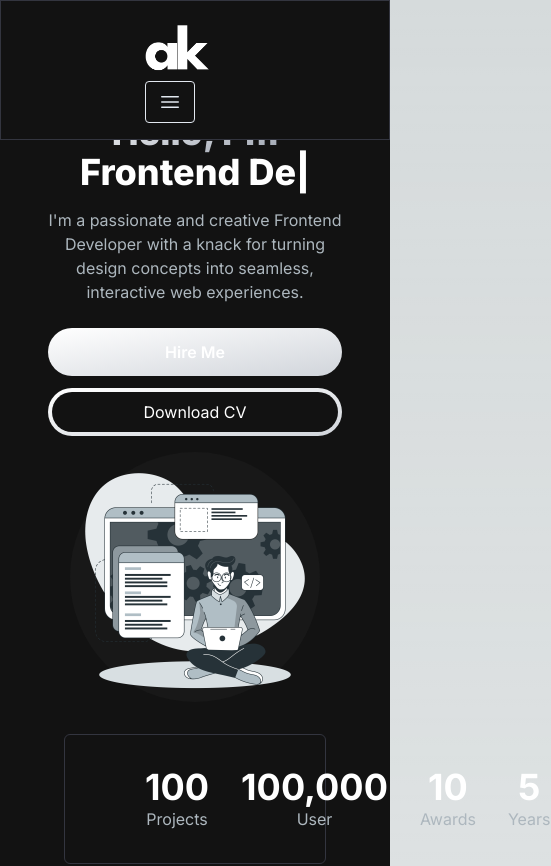
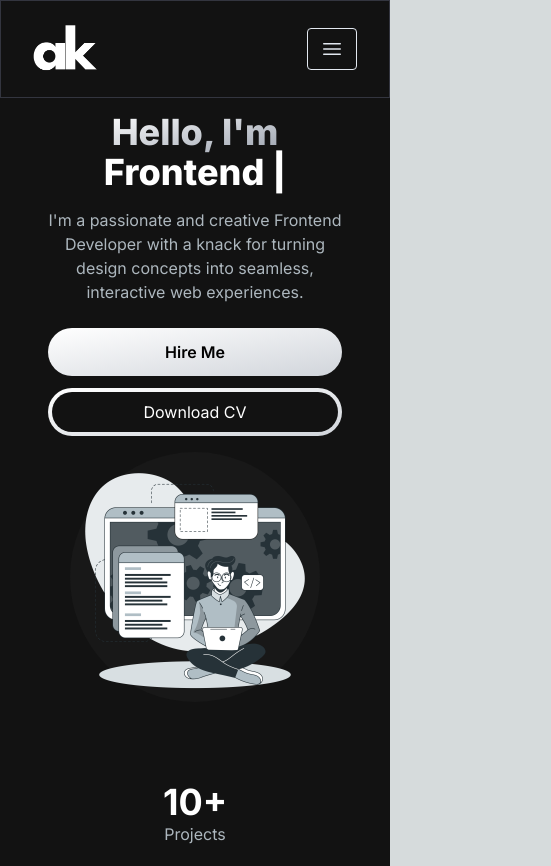
Before and after one commit to Alavykhan/portfolio-alavy, a Next.js app: page / in a window 390 px wide. Shown: the top 866 px of the page, 551 px wide, since content can reach past the window. Built offline with nearby package versions, Linux system fonts and the light colour scheme.

Commit message:
email varified

```diff
--- a/src/app/api/send/route.js
+++ b/src/app/api/send/route.js
@@ -7,8 +7,8 @@ const fromEmail =process.env.FROM_EMAIL;
 
 
 export async function POST(req, res) {
-  const {body} = await req.json();
-  const {email, subject, message} = body;
+  const {email, subject, message} = await req.json();
+  console.log(email, subject, message)
   try {
     const data = await resend.emails.send({
       from: fromEmail,
--- a/src/app/components/AboutSection/AboutSection.jsx
+++ b/src/app/components/AboutSection/AboutSection.jsx
@@ -34,8 +34,8 @@ const TabData=[
         id:'experience',
         content: (
             <ul className='list-disc pl-2'>
-                <li>Doing freelance job from from January 2023 onwards</li>
-                <li>Worked as a communication manager in an advertising agency, from 2017-2022</li>
+                <li>Doing freelance job from from January 2022 onwards</li>
+                <li>Worked as a communication manager in an advertising agency, from 2017-2021</li>
             </ul>
         )
     },
--- a/src/app/components/AchievementsSection/AchievementsSection.jsx
+++ b/src/app/components/AchievementsSection/AchievementsSection.jsx
@@ -6,21 +6,15 @@ import dynamic from "next/dynamic";
 const achievementList = [
     {
         metric: 'Projects',
-        value: '100',
-        postfix: '+'
+        value: '10+',
     },
     {
-        prefix: '~',
-        metric: 'User',
-        value: '100,000',
-    },
-    {
-        metric: 'Awards',
-        value: '10',
+        metric: 'Clients',
+        value: '7',
     },
     {
         metric: 'Years',
-        value: '5',
+        value: '2',
     },
 ]
 
@@ -28,11 +22,11 @@ const achievementList = [
 const AchievementsSection = () => {
     return (
         <div className='py-8 px-4 xl:gap-16 sm:py-16 xl:px-16'>
-            <div className='border-[#33353F] border rounded-md py-8 px-16 flex flex-row items-center justify-between'>
+            <div className='m:border-[#33353F] sm:border rounded-md py-8 px-16 flex flex-col sm:flex-row items-center justify-between'>
             {
                 achievementList.map((achievement, index)=>{
                     return(
-                        <div key={index} className='flex flex-col items-center justify-center mx-4'>
+                        <div key={index} className='flex flex-col items-center justify-center mx-4 my-4 sm:my-0'>
                              <h2 className="text-white text-4xl font-bold flex flex-row">
                               {achievement.value}
                             </h2>
--- a/src/app/components/EmailSection/EmailSection.jsx
+++ b/src/app/components/EmailSection/EmailSection.jsx
@@ -58,13 +58,13 @@ const EmailSection = () => {
               ) : (
 
                 <form className='flex flex-col'onSubmit={handleSubmit}>
-                <label htmlFor='email' name='email' className='text-white block text-sm font-medium mb-2'>Your email</label>
-                <input className='bg-[#18191E] border border-[#33353F] placeholder-[#9CA2A9] text-gray-100 text-sm rounded-lg block w-full mb-6 p-2.5' type="email" id='email' placeholder='Your Email' required />
+                <label htmlFor='email'  className='text-white block text-sm font-medium mb-2'>Your email</label>
+                <input className='bg-[#18191E] border border-[#33353F] placeholder-[#9CA2A9] text-gray-100 text-sm rounded-lg block w-full mb-6 p-2.5' type="email" name='email' id='email' placeholder='Your Email' required />
 
-                <label htmlFor='subject' name='subject' className='text-white block text-sm font-medium mb-2'>Subject</label>
-                <input className='bg-[#18191E] border border-[#33353F] placeholder-[#9CA2A9] text-gray-100 text-sm rounded-lg block w-full mb-6 p-2.5' type="text" id='subject' placeholder='Project Name' required />
+                <label htmlFor='subject'  className='text-white block text-sm font-medium mb-2'>Subject</label>
+                <input className='bg-[#18191E] border border-[#33353F] placeholder-[#9CA2A9] text-gray-100 text-sm rounded-lg block w-full mb-6 p-2.5' name='subject' type="text" id='subject' placeholder='Project Name' required />
 
-                <label htmlFor='message' name='message' className='text-white block text-sm font-medium mb-2'>Message</label>
+                <label htmlFor='message'  className='text-white block text-sm font-medium mb-2'>Message</label>
                 <textarea className='bg-[#18191E] border border-[#33353F] placeholder-[#9CA2A9] text-gray-100 text-sm rounded-lg block w-full mb-6 p-2.5' name="message" id="message" cols="20" rows="5" placeholder='Your Message'></textarea>
 
                 <button className='bg-gray-500 hover:bg-gray-600 text-white font-medium py-2.5 px-5 rounded-lg w-full ' type='submit'>Send Message</button>
--- a/src/app/components/HeroSection/HeroSection.jsx
+++ b/src/app/components/HeroSection/HeroSection.jsx
@@ -39,7 +39,7 @@ const HeroSection = () => {
                     </h1>
                     <p className='text-[#ADB7BE] text-base sm:text-lg mb-6 lg:text-xl'>I'm a passionate and creative Frontend Developer with a knack for turning design concepts into seamless, interactive web experiences.</p>
                     <div>
-                    <Link href='https://www.upwork.com/freelancers/~01ce5a15fac94d482a' target='blank'><button className='px-6 py-3 w-full sm:w-fit rounded-full mr-4 text-white bg-gradient-to-br from-white to-gray-300 text-black font-semibold hover:bg-slate-200'>Hire Me</button></Link>
+                    <Link href='https://www.upwork.com/freelancers/~01ce5a15fac94d482a' target='blank'><button className='px-6 py-3 w-full sm:w-fit rounded-full mr-4 text-black bg-gradient-to-br from-white to-gray-300 text-black font-semibold hover:bg-slate-200'>Hire Me</button></Link>
 
                         <button onClick={()=>{downloadFile(pdf)}} className='px-1 py-1 w-full sm:w-fit rounded-full  bg-gradient-to-br from-white to-gray-300 hover:bg-slate-800 text-white mt-3'><span className='block bg-[#121212] hover:bg-slate-800 rounded-full px-5 py-2'>Download CV</span></button>
                     </div>
--- a/src/app/components/Navbar/Navbar.jsx
+++ b/src/app/components/Navbar/Navbar.jsx
@@ -23,7 +23,7 @@ const Navbar = () => {
     const [navbarOpen, setNavbarOpen]= useState(false);
     return (
         <nav className='fixed border border-[#33353F] top-0 left-0 right-0 z-10 bg-[#121212] bg-opacity-100'>
-            <div className='flex lg:py-4 flex-wrap items-center justify-between mx-auto px-36 py-4'>
+            <div className='flex lg:py-4 flex-wrap items-center justify-between mx-auto px-8 py-4 md:px-16 lg:px-36 lg:py-4'>
                 <Link href='/' className='text-4xl text-white font-semibold'><img className='w-16 h-16' src="/image/alavy-2.png" alt="" /></Link>
                 <div className=' mobile-menu block md:hidden'>
                     {
```
